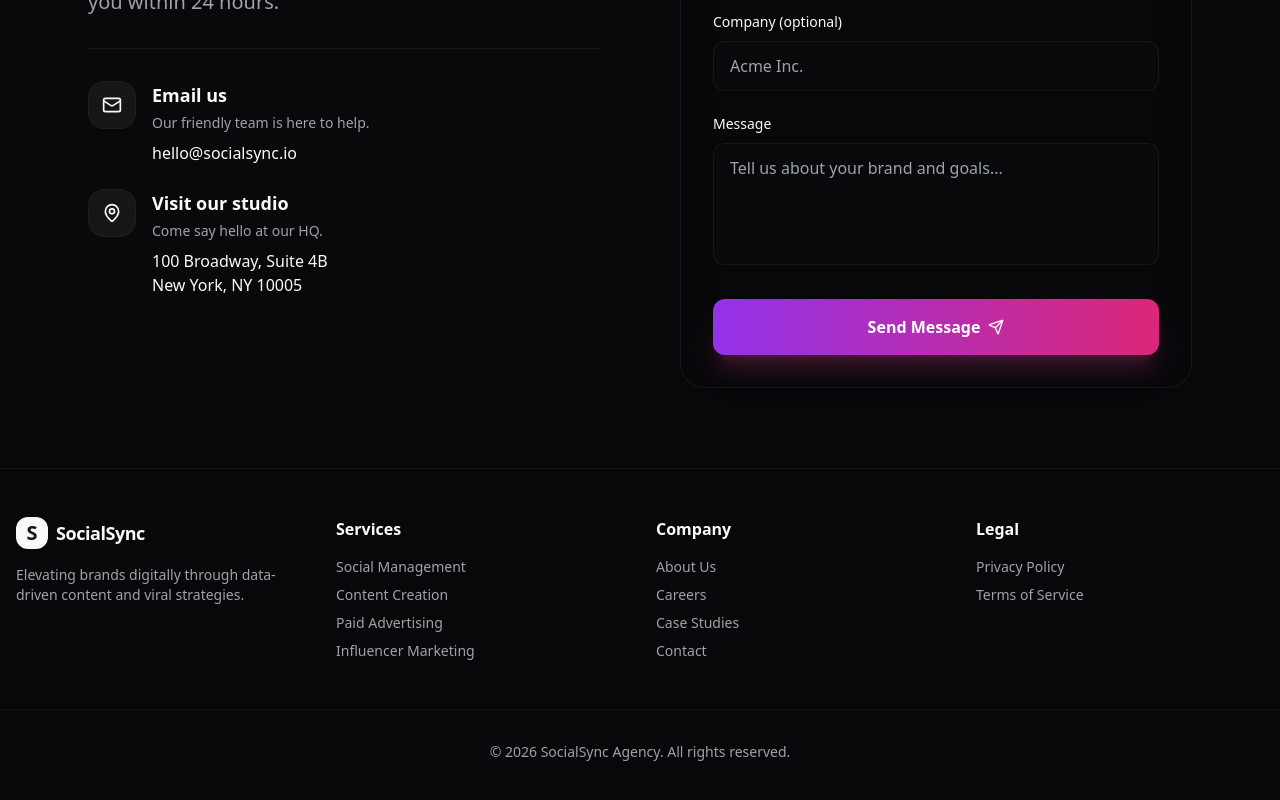
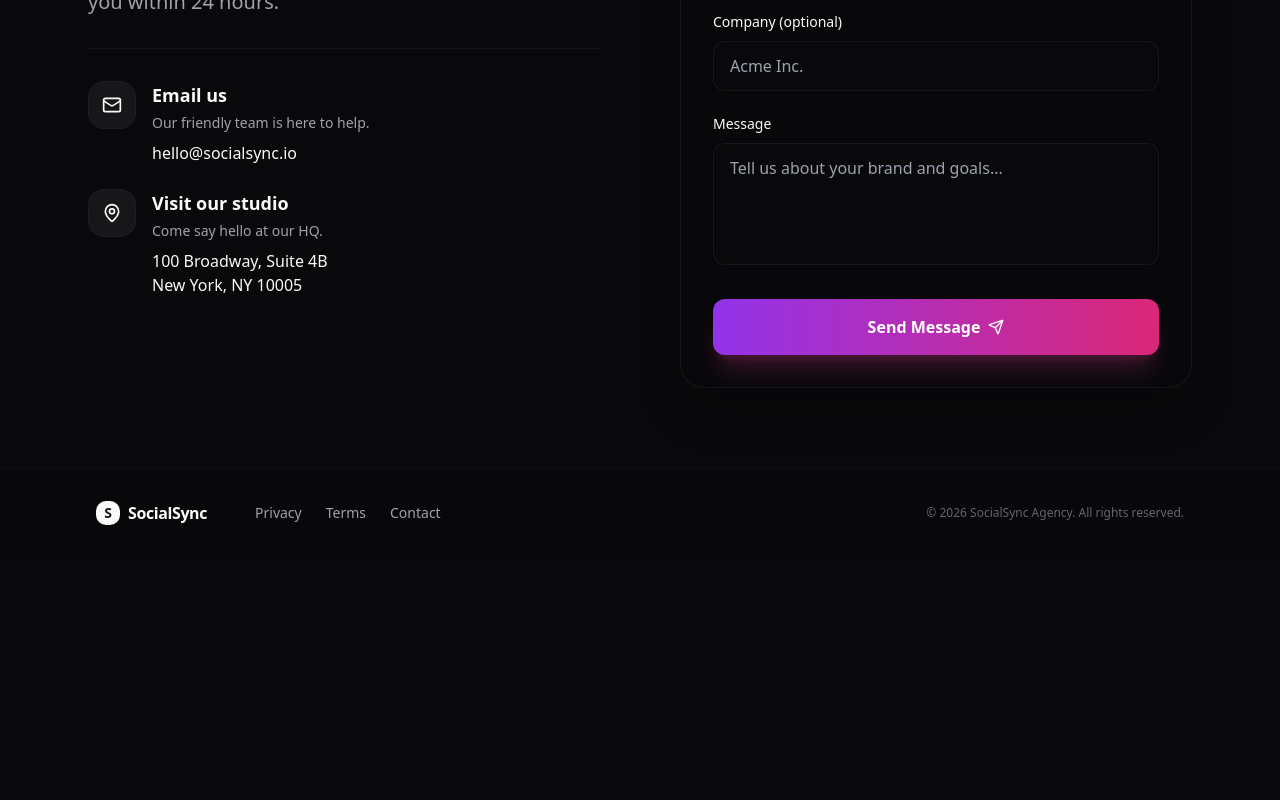
Before and after one commit to ankit-orion/socialsync, a React (Vite) app: page /contact in a window 1280 px wide. Shown: the part 422-1222 px from the top of the page. After the commit the page ends 979 px from the top, so only its background shows below. Built offline with nearby package versions, Linux system fonts and the light colour scheme.

Commit message:
feat: Modified Footer

```diff
--- a/src/components/layout/Footer.tsx
+++ b/src/components/layout/Footer.tsx
@@ -1,78 +1,32 @@
 import { motion } from "framer-motion";
-
-const containerVariants = {
-  hidden: { opacity: 0 },
-  visible: {
-    opacity: 1,
-    transition: {
-      staggerChildren: 0.1,
-    },
-  },
-};
-
-const itemVariants = {
-  hidden: { opacity: 0, y: 20 },
-  visible: { opacity: 1, y: 0, transition: { duration: 0.5 } },
-};
 
 export function Footer() {
   return (
-    <footer className="border-t border-border/40 py-12 bg-background/95 overflow-hidden">
+    <footer className="border-t border-border/20 py-8 bg-background/95">
       <motion.div
-        variants={containerVariants}
-        initial="hidden"
-        whileInView="visible"
-        viewport={{ once: true, margin: "-50px" }}
-        className="container mx-auto px-4 grid grid-cols-1 md:grid-cols-4 gap-8"
+        initial={{ opacity: 0, y: 10 }}
+        whileInView={{ opacity: 1, y: 0 }}
+        viewport={{ once: true }}
+        transition={{ duration: 0.5 }}
+        className="container mx-auto px-4 lg:px-8 max-w-6xl flex flex-col md:flex-row justify-between items-center gap-6"
       >
-        <motion.div variants={itemVariants} className="flex flex-col gap-4">
+        <div className="flex flex-col md:flex-row items-center gap-6 md:gap-12">
           <div className="flex items-center gap-2">
-            <div className="w-8 h-8 rounded-lg bg-primary flex items-center justify-center">
-              <span className="text-primary-foreground font-bold text-xl">S</span>
+            <div className="w-6 h-6 rounded-md bg-primary flex items-center justify-center">
+              <span className="text-primary-foreground font-bold text-sm">S</span>
             </div>
-            <span className="font-bold text-lg tracking-tight">SocialSync</span>
+            <span className="font-bold text-base tracking-tight text-foreground">SocialSync</span>
           </div>
-          <p className="text-sm text-muted-foreground">
-            Elevating brands digitally through data-driven content and viral strategies.
-          </p>
-        </motion.div>
+          <div className="text-sm text-muted-foreground flex items-center gap-6">
+            <a href="#" className="hover:text-primary transition-colors">Privacy</a>
+            <a href="#" className="hover:text-primary transition-colors">Terms</a>
+            <a href="mailto:hello@socialsync.io" className="hover:text-primary transition-colors">Contact</a>
+          </div>
+        </div>
 
-        <motion.div variants={itemVariants}>
-          <h3 className="font-semibold mb-4">Services</h3>
-          <ul className="space-y-2 text-sm text-muted-foreground">
-            <li><a href="#" className="hover:text-primary transition-colors">Social Management</a></li>
-            <li><a href="#" className="hover:text-primary transition-colors">Content Creation</a></li>
-            <li><a href="#" className="hover:text-primary transition-colors">Paid Advertising</a></li>
-            <li><a href="#" className="hover:text-primary transition-colors">Influencer Marketing</a></li>
-          </ul>
-        </motion.div>
-
-        <motion.div variants={itemVariants}>
-          <h3 className="font-semibold mb-4">Company</h3>
-          <ul className="space-y-2 text-sm text-muted-foreground">
-            <li><a href="#" className="hover:text-primary transition-colors">About Us</a></li>
-            <li><a href="#" className="hover:text-primary transition-colors">Careers</a></li>
-            <li><a href="#" className="hover:text-primary transition-colors">Case Studies</a></li>
-            <li><a href="#" className="hover:text-primary transition-colors">Contact</a></li>
-          </ul>
-        </motion.div>
-
-        <motion.div variants={itemVariants}>
-          <h3 className="font-semibold mb-4">Legal</h3>
-          <ul className="space-y-2 text-sm text-muted-foreground">
-            <li><a href="#" className="hover:text-primary transition-colors">Privacy Policy</a></li>
-            <li><a href="#" className="hover:text-primary transition-colors">Terms of Service</a></li>
-          </ul>
-        </motion.div>
-      </motion.div>
-      <motion.div
-        initial={{ opacity: 0 }}
-        whileInView={{ opacity: 1 }}
-        viewport={{ once: true }}
-        transition={{ duration: 1, delay: 0.5 }}
-        className="container mx-auto px-4 mt-12 pt-8 border-t border-border/40 text-center text-sm text-muted-foreground"
-      >
-        © {new Date().getFullYear()} SocialSync Agency. All rights reserved.
+        <div className="text-xs text-muted-foreground/60">
+          © {new Date().getFullYear()} SocialSync Agency. All rights reserved.
+        </div>
       </motion.div>
     </footer>
   );
```
